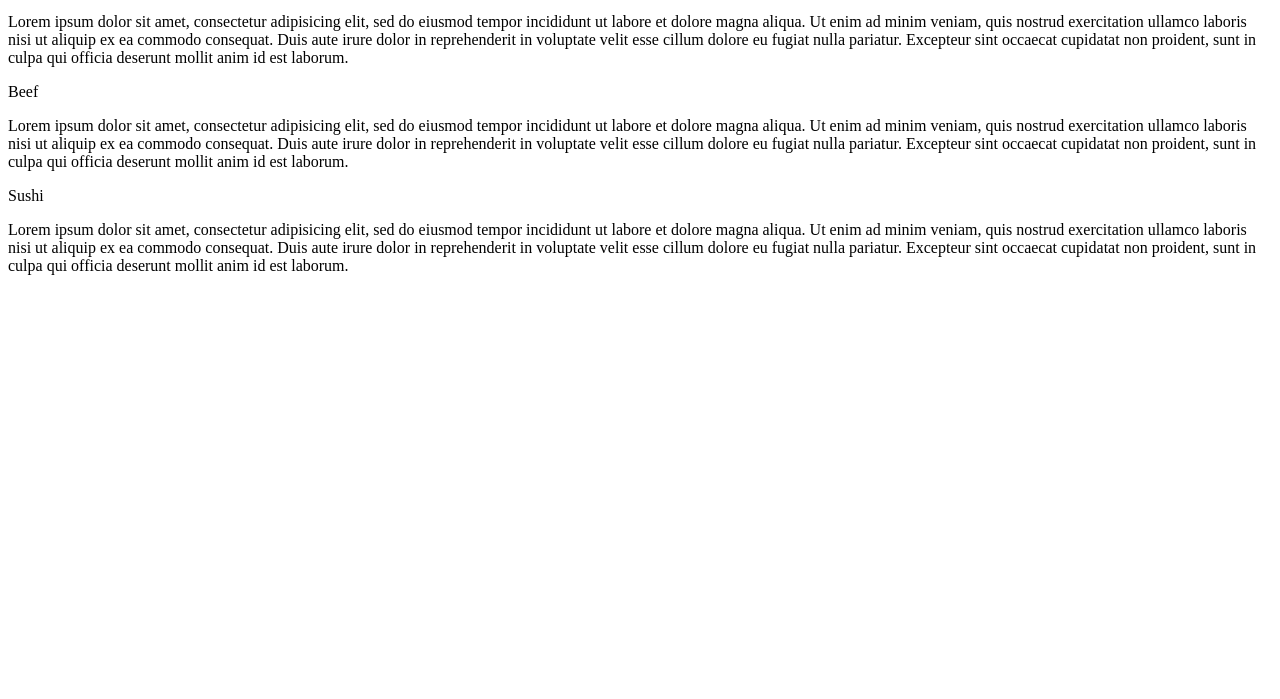
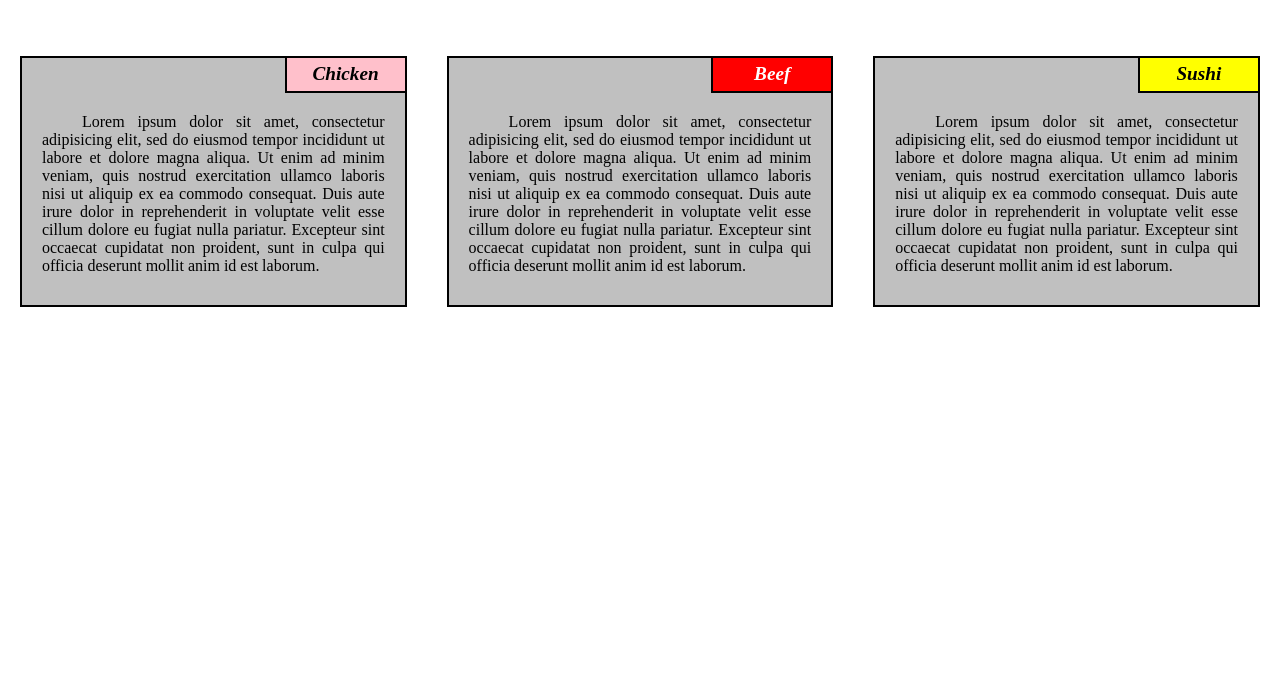
Before and after one commit to asnith/assignment, a plain HTML site: page index.html in a window 1280 px wide. Shown: the part 101-800 px from the top of the page. Drawn offline with Linux system fonts and the light colour scheme.

Commit message:
Create Webpage

```diff
--- a/index.html
+++ b/index.html
@@ -2,7 +2,7 @@
 <html>
 <head>
 	<title>WEBPAGE</title>
-    <!--<link rel="stylesheet" type="text/css" href="first.css">-->
+    <link rel="stylesheet" type="text/css" href="first.css">
 
 </head>
 <body>
```
